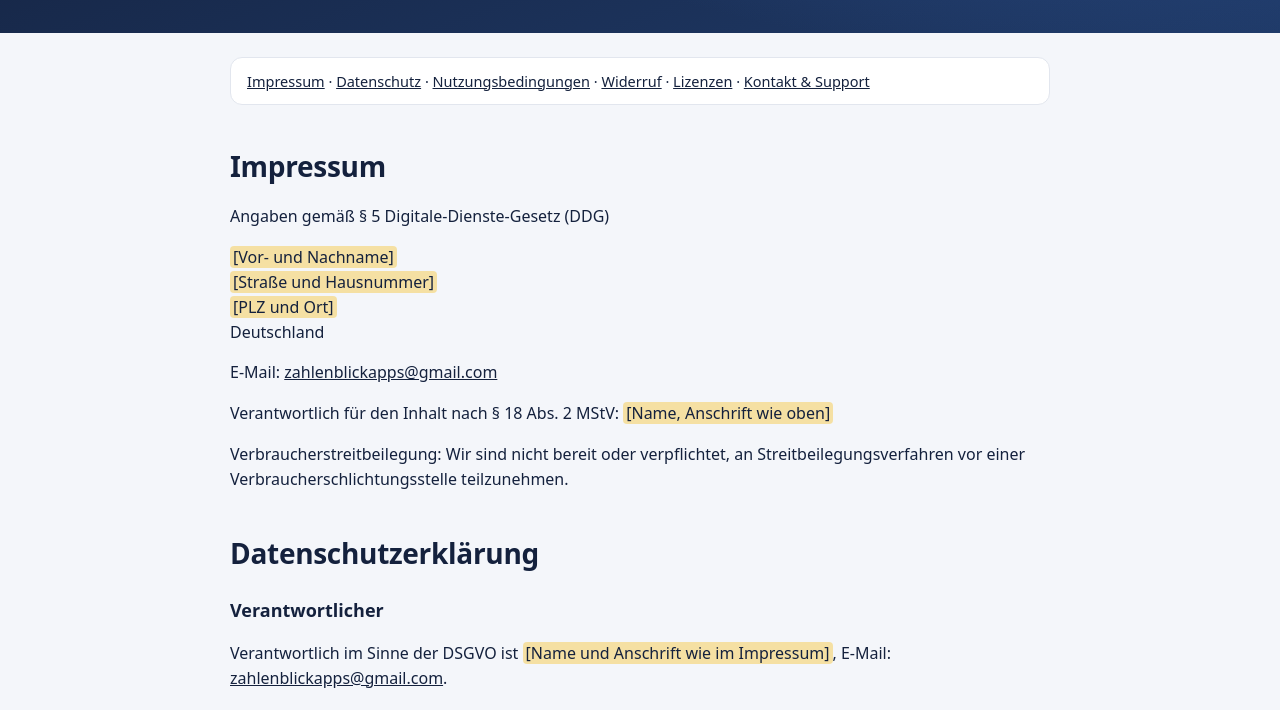
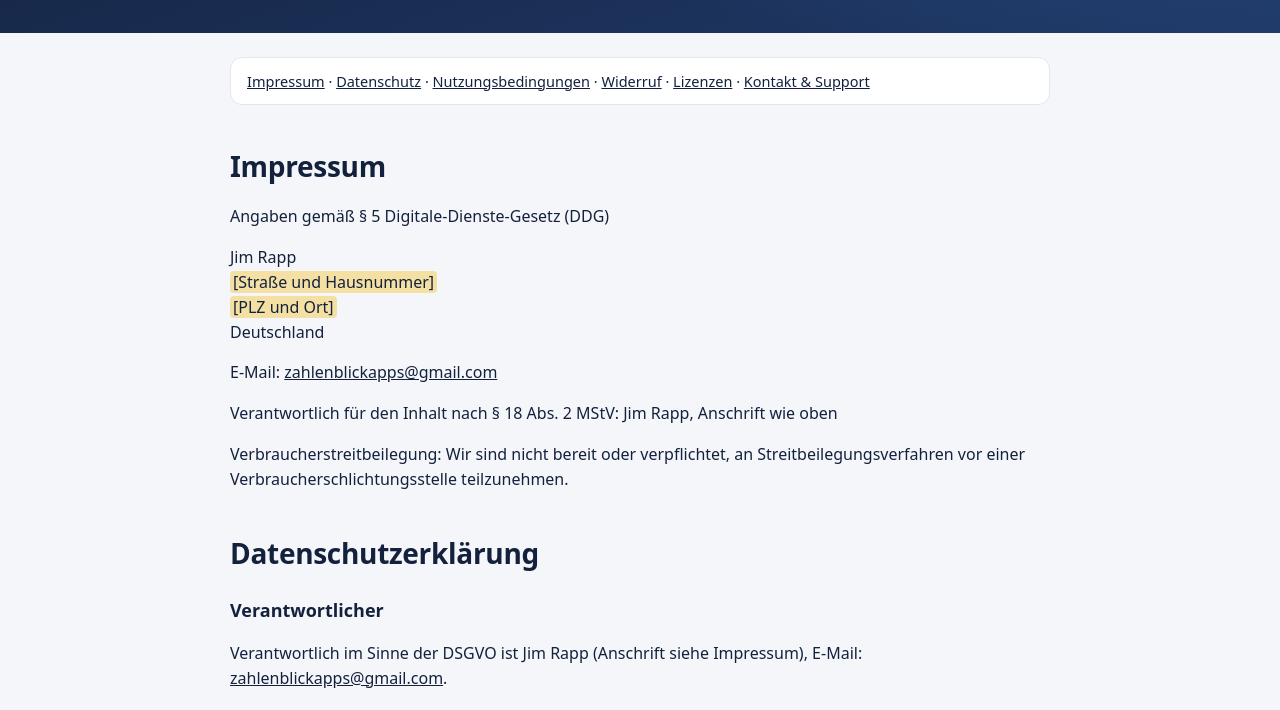
Before and after one commit to TheChickenMC/zahlenblick, a plain HTML site: page rechtliches.html in a window 1280 px wide. Shown: the part 219-929 px from the top of the page. Drawn offline with Linux system fonts and the light colour scheme.

Commit message:
Rechtliches: Name

```diff
--- a/rechtliches.html
+++ b/rechtliches.html
@@ -144,19 +144,19 @@ th, td { border: 1px solid var(--linie); padding: 8px 10px; text-align: left; ve
   <section id="impressum">
     <h2>Impressum</h2>
     <p>Angaben gemäß § 5 Digitale-Dienste-Gesetz (DDG)</p>
-    <p><mark>[Vor- und Nachname]</mark><br>
+    <p>Jim Rapp<br>
       <mark>[Straße und Hausnummer]</mark><br>
       <mark>[PLZ und Ort]</mark><br>
       Deutschland</p>
     <p>E-Mail: <a href="mailto:zahlenblickapps@gmail.com">zahlenblickapps@gmail.com</a></p>
-    <p>Verantwortlich für den Inhalt nach § 18 Abs. 2 MStV: <mark>[Name, Anschrift wie oben]</mark></p>
+    <p>Verantwortlich für den Inhalt nach § 18 Abs. 2 MStV: Jim Rapp, Anschrift wie oben</p>
     <p>Verbraucherstreitbeilegung: Wir sind nicht bereit oder verpflichtet, an Streitbeilegungsverfahren vor einer Verbraucherschlichtungsstelle teilzunehmen.</p>
   </section>
 
   <section id="datenschutz">
     <h2>Datenschutzerklärung</h2>
     <h3>Verantwortlicher</h3>
-    <p>Verantwortlich im Sinne der DSGVO ist <mark>[Name und Anschrift wie im Impressum]</mark>, E-Mail: <a href="mailto:zahlenblickapps@gmail.com">zahlenblickapps@gmail.com</a>.</p>
+    <p>Verantwortlich im Sinne der DSGVO ist Jim Rapp (Anschrift siehe Impressum), E-Mail: <a href="mailto:zahlenblickapps@gmail.com">zahlenblickapps@gmail.com</a>.</p>
 
     <h3>Diese Webseite</h3>
     <p>Die Webseite liegt bei GitHub Pages (GitHub, Inc., USA). Beim Aufruf verarbeitet GitHub technisch notwendige Daten wie IP-Adresse, Uhrzeit und Browser-Kennung, um die Seite auszuliefern und vor Missbrauch zu schützen (Art. 6 Abs. 1 lit. f DSGVO). Näheres: <a href="https://docs.github.com/de/site-policy/privacy-policies/github-general-privacy-statement" rel="noopener">Datenschutzerklärung von GitHub</a>. Die Seite setzt keine Cookies, nutzt keine Analyse- oder Werbedienste und lädt nichts von anderen Servern nach.</p>
```
